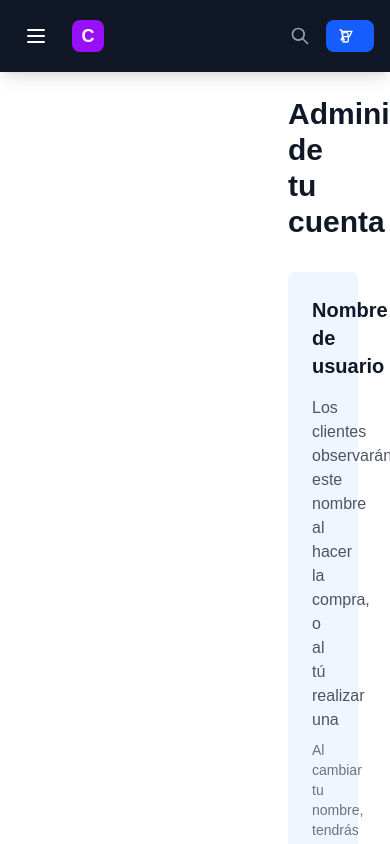
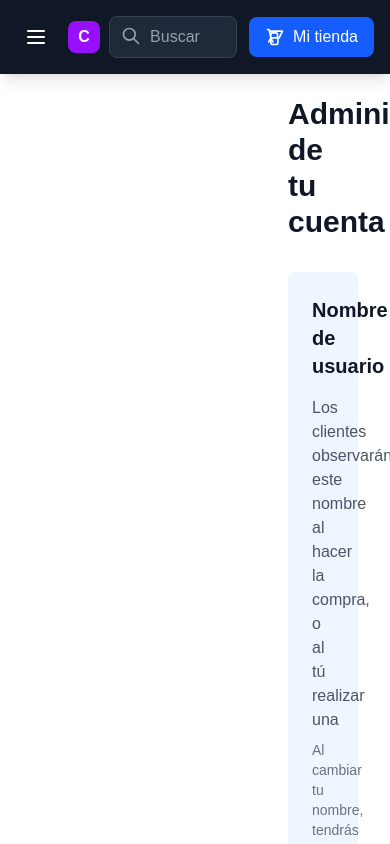
Before and after one commit to MiguelRestrepoL/ConectaBizFend, a Next.js app: page /perfil in a window 390 px wide. Shown: the top 844 px of the page. Built offline with nearby package versions, Linux system fonts and the light colour scheme; no server answers.

Commit message:
Responsive - home fix

```diff
--- a/src/app/components/Header.jsx
+++ b/src/app/components/Header.jsx
@@ -1,123 +1,91 @@
 'use client';
 
-import React, { useState } from 'react';
+import React from 'react';
 
 const Header = ({ userName = 'Usuario', onMenuClick }) => {
-  const [showSearch, setShowSearch] = useState(false);
-
   return (
     <header className="
       fixed top-0 right-0 z-40
       bg-gray-900 text-white
-      px-4 sm:px-6 lg:px-8 py-4
+      px-4 py-4
       w-full lg:left-64
       flex items-center justify-between
       shadow-lg
     ">
-      {/* Sección Izquierda: Hamburguesa + Logo */}
-      <div className="flex items-center space-x-4">
-        {/* Botón hamburguesa (solo móvil) */}
+      {/* IZQUIERDA: Hamburguesa + Logo */}
+      <div className="flex items-center gap-3">
+        {/* Botón hamburguesa */}
         <button
           onClick={onMenuClick}
-          className="lg:hidden text-white hover:text-gray-300 transition-colors p-2"
-          aria-label="Abrir menú"
+          className="lg:hidden text-white p-2"
         >
           <svg className="w-6 h-6" fill="none" stroke="currentColor" viewBox="0 0 24 24">
             <path strokeLinecap="round" strokeLinejoin="round" strokeWidth={2} d="M4 6h16M4 12h16M4 18h16" />
           </svg>
         </button>
 
-        {/* Logo (visible en móvil, oculto en desktop) */}
-        <div className="lg:hidden flex items-center space-x-2">
+        {/* Logo móvil */}
+        <div className="lg:hidden flex items-center gap-2">
           <div className="w-8 h-8 bg-purple-600 rounded-lg flex items-center justify-center">
-            <span className="text-white font-bold text-lg">C</span>
+            <span className="text-white font-bold">C</span>
           </div>
-          <span className="text-lg font-bold hidden sm:inline">CONECTABIZ</span>
+          <span className="font-bold hidden sm:block">CONECTABIZ</span>
         </div>
       </div>
 
-      {/* Mensaje de Bienvenida (solo desktop) */}
-      <div className="hidden lg:flex flex-1 justify-center">
+      {/* CENTRO: Mensaje bienvenida (solo desktop) */}
+      <div className="hidden lg:block flex-1 text-center">
         <h1 className="text-lg font-medium">
           ¡Bienvenido nuevamente {userName}!
         </h1>
       </div>
 
-      {/* Sección Derecha: Búsqueda + Acciones */}
-      <div className="flex items-center space-x-2 sm:space-x-4">
-        {/* Búsqueda Desktop (visible desde tablet en adelante) */}
-        <div className="hidden md:block relative">
-          <div className="absolute inset-y-0 left-0 pl-3 flex items-center pointer-events-none">
-            <svg className="h-5 w-5 text-gray-400" fill="none" stroke="currentColor" viewBox="0 0 24 24">
-              <path strokeLinecap="round" strokeLinejoin="round" strokeWidth={2} d="M21 21l-6-6m2-5a7 7 0 11-14 0 7 7 0 0114 0z" />
-            </svg>
-          </div>
+      {/* DERECHA: Búsqueda + Mi Tienda */}
+      <div className="flex items-center gap-3">
+        {/* Búsqueda */}
+        <div className="relative">
           <input
             type="text"
             placeholder="Buscar"
             className="
-              bg-gray-800 text-white placeholder-gray-400
-              pl-10 pr-4 py-2 rounded-lg
+              w-32 sm:w-48 lg:w-64
+              bg-gray-800
+              text-white
+              placeholder-gray-400
+              pl-10 pr-3 py-2
+              rounded-lg
               border border-gray-700
-              focus:outline-none focus:ring-2 focus:ring-purple-500 focus:border-transparent
-              w-48 lg:w-64
-              transition-all
+              focus:outline-none
+              focus:ring-2
+              focus:ring-purple-500
             "
           />
+          <svg
+            className="absolute left-3 top-2.5 w-5 h-5 text-gray-400"
+            fill="none"
+            stroke="currentColor"
+            viewBox="0 0 24 24"
+          >
+            <path strokeLinecap="round" strokeLinejoin="round" strokeWidth={2} d="M21 21l-6-6m2-5a7 7 0 11-14 0 7 7 0 0114 0z" />
+          </svg>
         </div>
 
-        {/* Botón de búsqueda (solo móvil) */}
-        <button
-          onClick={() => setShowSearch(!showSearch)}
-          className="md:hidden p-2 hover:bg-gray-800 rounded-lg transition-colors"
-          aria-label="Buscar"
-        >
-          <svg className="h-5 w-5 text-gray-400" fill="none" stroke="currentColor" viewBox="0 0 24 24">
-            <path strokeLinecap="round" strokeLinejoin="round" strokeWidth={2} d="M21 21l-6-6m2-5a7 7 0 11-14 0 7 7 0 0114 0z" />
-          </svg>
-        </button>
-
-        {/* Mi Tienda Button - SIEMPRE VISIBLE */}
+        {/* Mi Tienda */}
         <button className="
-          bg-blue-600 hover:bg-blue-700 text-white
-          px-3 py-2 sm:px-4 sm:py-2
+          bg-blue-600
+          hover:bg-blue-700
+          text-white
+          px-4 py-2
           rounded-lg
-          flex items-center space-x-2
-          transition-colors
-          text-sm sm:text-base
+          flex items-center gap-2
           whitespace-nowrap
         ">
-          <svg className="h-4 w-4 sm:h-5 sm:w-5 flex-shrink-0" fill="none" stroke="currentColor" viewBox="0 0 24 24">
+          <svg className="w-5 h-5" fill="none" stroke="currentColor" viewBox="0 0 24 24">
             <path strokeLinecap="round" strokeLinejoin="round" strokeWidth={2} d="M3 3h2l.4 2M7 13h10l4-8H5.4m0 0L7 13m0 0l-2.5 5M7 13l2.5 5m6-5v6a2 2 0 01-2 2H9a2 2 0 01-2-2v-6m8 0V9a2 2 0 00-2-2H9a2 2 0 00-2 2v4.01" />
           </svg>
-          <span className="hidden xs:inline sm:inline">Mi tienda</span>
+          <span>Mi tienda</span>
         </button>
       </div>
-
-      {/* Búsqueda Móvil Expandible (cuando showSearch = true) */}
-      {showSearch && (
-        <div className="md:hidden absolute top-full left-0 right-0 bg-gray-900 p-4 shadow-lg border-t border-gray-700">
-          <div className="relative">
-            <div className="absolute inset-y-0 left-0 pl-3 flex items-center pointer-events-none">
-              <svg className="h-5 w-5 text-gray-400" fill="none" stroke="currentColor" viewBox="0 0 24 24">
-                <path strokeLinecap="round" strokeLinejoin="round" strokeWidth={2} d="M21 21l-6-6m2-5a7 7 0 11-14 0 7 7 0 0114 0z" />
-              </svg>
-            </div>
-            <input
-              type="text"
-              placeholder="Buscar..."
-              autoFocus
-              className="
-                w-full
-                bg-gray-800 text-white placeholder-gray-400
-                pl-10 pr-4 py-3 rounded-lg
-                border border-gray-700
-                focus:outline-none focus:ring-2 focus:ring-purple-500 focus:border-transparent
-              "
-            />
-          </div>
-        </div>
-      )}
     </header>
   );
 };
```
